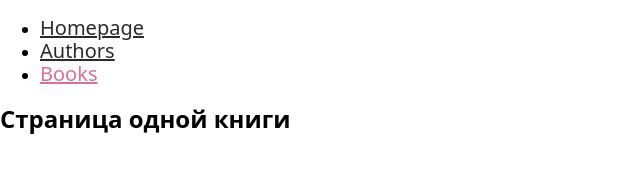
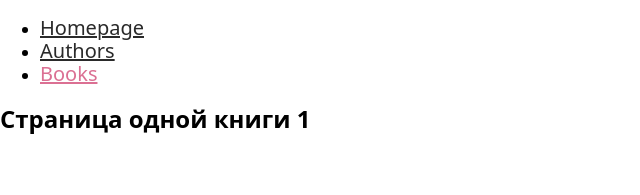
Before and after one commit to js-full-stack/react_router_dom, a React (Create React App) app: page /books/1 in a window 1280 px wide. Shown: the top 195 px of the page, without its empty margins (0-640 px from the left). Built offline with nearby package versions, Linux system fonts and the light colour scheme.

Commit message:
new materials

```diff
--- a/src/Views/BookDetailsView.jsx
+++ b/src/Views/BookDetailsView.jsx
@@ -3,7 +3,7 @@ import { Component } from 'react';
 class BookDetailsView extends Component {
   state = {};
   render() {
-    return <h1>Страница одной книги</h1>;
+    return <h1>Страница одной книги {this.props.match.params.bookId}</h1>;
   }
 }
 
```
Also changed, not shown: 1 other file (tests, documents, lock files or other folders).
